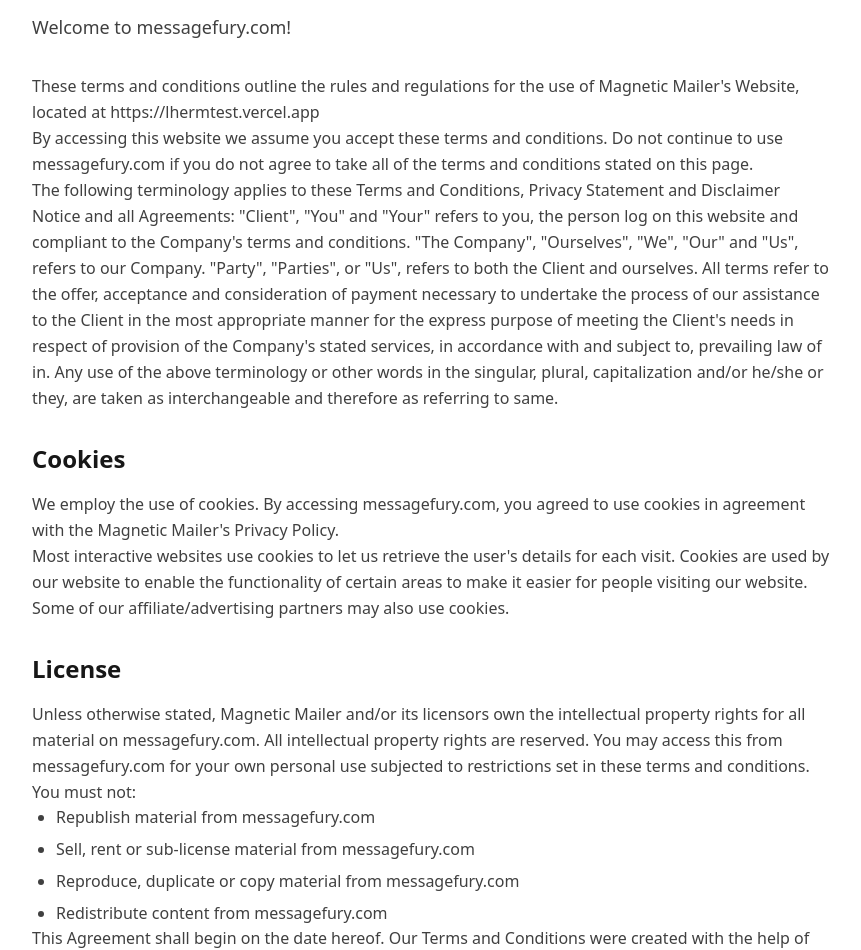
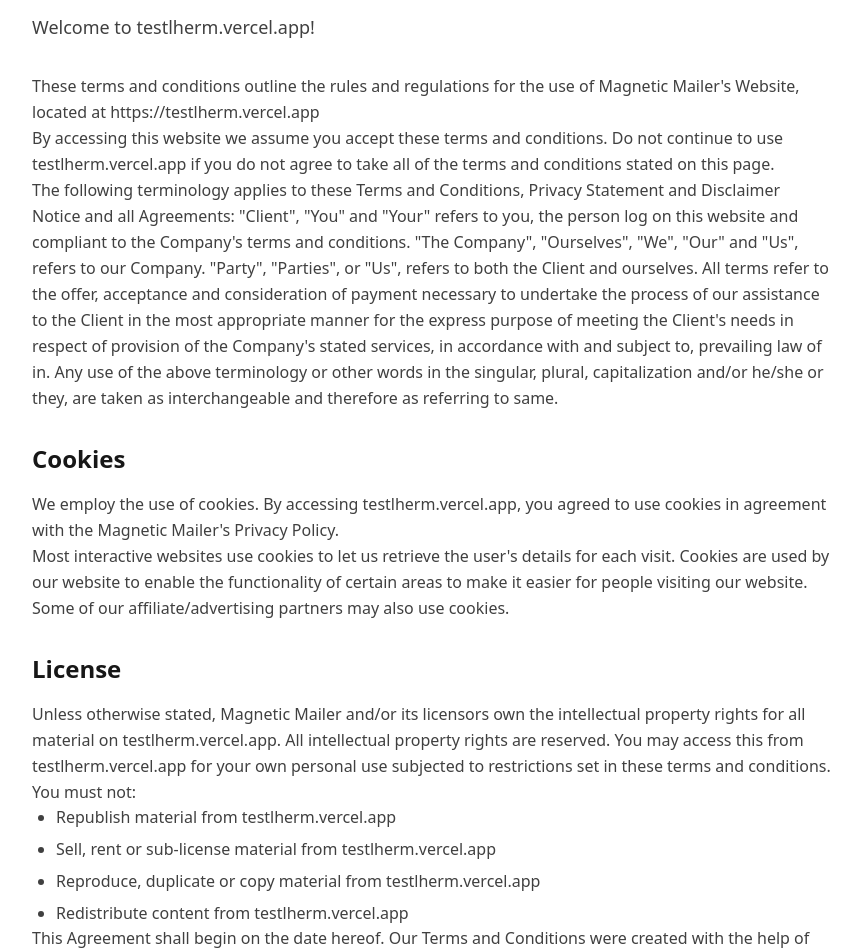
Before and after one commit to lherme-source/testlherm, a Next.js app: page /terms-of-service in a window 1280 px wide. Shown: the part 131-1081 px from the top of the page, without its empty margins (208-1069 px from the left). Built offline with nearby package versions, Linux system fonts and the light colour scheme.

Commit message:
v25.1 ajuste texto

```diff
--- a/app/privacy-policy/page.tsx
+++ b/app/privacy-policy/page.tsx
@@ -32,7 +32,7 @@
             <li><strong>Service</strong> refers to the Website.</li>
             <li><strong>Service Provider</strong> means any natural or legal person who processes the data on behalf of the Company. It refers to third-party companies or individuals employed by the Company to facilitate the Service, to provide the Service on behalf of the Company, to perform services related to the Service or to assist the Company in analyzing how the Service is used.</li>
             <li><strong>Usage Data</strong> refers to data collected automatically, either generated by the use of the Service or from the Service infrastructure itself (for example, the duration of a page visit).</li>
-            <li><strong>Website</strong> refers to messagefury.com, accessible from https://messagefury.com/</li>
+            <li><strong>Website</strong> refers to testlherm.vercel.app, accessible from https://testlherm.vercel.app/</li>
             <li><strong>You</strong> means the individual accessing or using the Service, or the company, or other legal entity on behalf of which such individual is accessing or using the Service, as applicable.</li>
           </ul>
 
--- a/app/terms-of-service/page.tsx
+++ b/app/terms-of-service/page.tsx
@@ -3,14 +3,14 @@
     <div className="min-h-screen bg-neutral-50 px-4 py-12">
       <article className="mx-auto max-w-4xl rounded-lg bg-white px-6 py-8 shadow-sm md:px-12 md:py-12">
         <h1 className="mb-2 text-3xl font-bold text-neutral-900 md:text-4xl">Terms of Service</h1>
-        <p className="mb-8 text-lg text-neutral-700">Welcome to messagefury.com!</p>
+        <p className="mb-8 text-lg text-neutral-700">Welcome to testlherm.vercel.app!</p>
 
         <div className="prose prose-neutral max-w-none">
           <p className="text-neutral-700 leading-relaxed">
-            These terms and conditions outline the rules and regulations for the use of Magnetic Mailer's Website, located at https://lhermtest.vercel.app
+            These terms and conditions outline the rules and regulations for the use of Magnetic Mailer's Website, located at https://testlherm.vercel.app
           </p>
           <p className="text-neutral-700 leading-relaxed">
-            By accessing this website we assume you accept these terms and conditions. Do not continue to use messagefury.com if you do not agree to take all of the terms and conditions stated on this page.
+            By accessing this website we assume you accept these terms and conditions. Do not continue to use testlherm.vercel.app if you do not agree to take all of the terms and conditions stated on this page.
           </p>
           <p className="text-neutral-700 leading-relaxed">
             The following terminology applies to these Terms and Conditions, Privacy Statement and Disclaimer Notice and all Agreements: "Client", "You" and "Your" refers to you, the person log on this website and compliant to the Company's terms and conditions. "The Company", "Ourselves", "We", "Our" and "Us", refers to our Company. "Party", "Parties", or "Us", refers to both the Client and ourselves. All terms refer to the offer, acceptance and consideration of payment necessary to undertake the process of our assistance to the Client in the most appropriate manner for the express purpose of meeting the Client's needs in respect of provision of the Company's stated services, in accordance with and subject to, prevailing law of in. Any use of the above terminology or other words in the singular, plural, capitalization and/or he/she or they, are taken as interchangeable and therefore as referring to same.
@@ -18,7 +18,7 @@
 
           <h2 className="mt-8 mb-4 text-2xl font-semibold text-neutral-900">Cookies</h2>
           <p className="text-neutral-700 leading-relaxed">
-            We employ the use of cookies. By accessing messagefury.com, you agreed to use cookies in agreement with the Magnetic Mailer's Privacy Policy.
+            We employ the use of cookies. By accessing testlherm.vercel.app, you agreed to use cookies in agreement with the Magnetic Mailer's Privacy Policy.
           </p>
           <p className="text-neutral-700 leading-relaxed">
             Most interactive websites use cookies to let us retrieve the user's details for each visit. Cookies are used by our website to enable the functionality of certain areas to make it easier for people visiting our website. Some of our affiliate/advertising partners may also use cookies.
@@ -26,14 +26,14 @@
 
           <h2 className="mt-8 mb-4 text-2xl font-semibold text-neutral-900">License</h2>
           <p className="text-neutral-700 leading-relaxed">
-            Unless otherwise stated, Magnetic Mailer and/or its licensors own the intellectual property rights for all material on messagefury.com. All intellectual property rights are reserved. You may access this from messagefury.com for your own personal use subjected to restrictions set in these terms and conditions.
+            Unless otherwise stated, Magnetic Mailer and/or its licensors own the intellectual property rights for all material on testlherm.vercel.app. All intellectual property rights are reserved. You may access this from testlherm.vercel.app for your own personal use subjected to restrictions set in these terms and conditions.
           </p>
           <p className="text-neutral-700 leading-relaxed">You must not:</p>
           <ul className="list-disc pl-6 space-y-2 text-neutral-700">
-            <li>Republish material from messagefury.com</li>
-            <li>Sell, rent or sub-license material from messagefury.com</li>
-            <li>Reproduce, duplicate or copy material from messagefury.com</li>
-            <li>Redistribute content from messagefury.com</li>
+            <li>Republish material from testlherm.vercel.app</li>
+            <li>Sell, rent or sub-license material from testlherm.vercel.app</li>
+            <li>Reproduce, duplicate or copy material from testlherm.vercel.app</li>
+            <li>Redistribute content from testlherm.vercel.app</li>
           </ul>
           <p className="text-neutral-700 leading-relaxed">
             This Agreement shall begin on the date hereof. Our Terms and Conditions were created with the help of the Free Terms and Conditions Generator.
```
